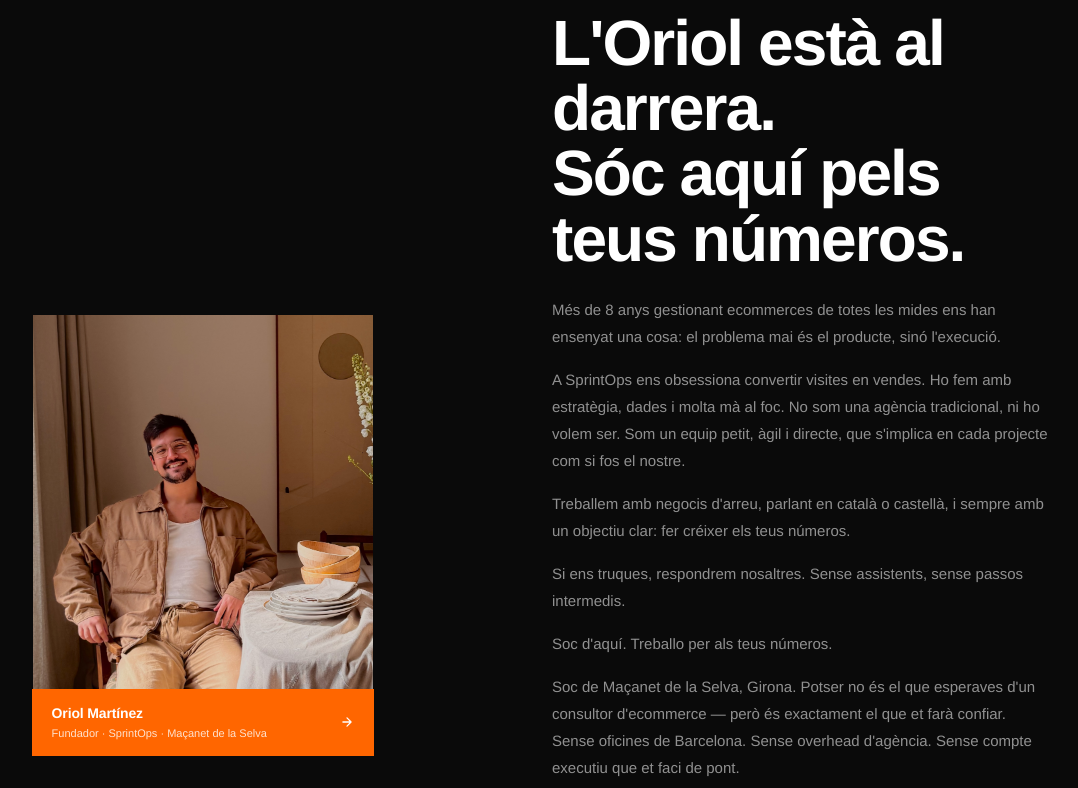
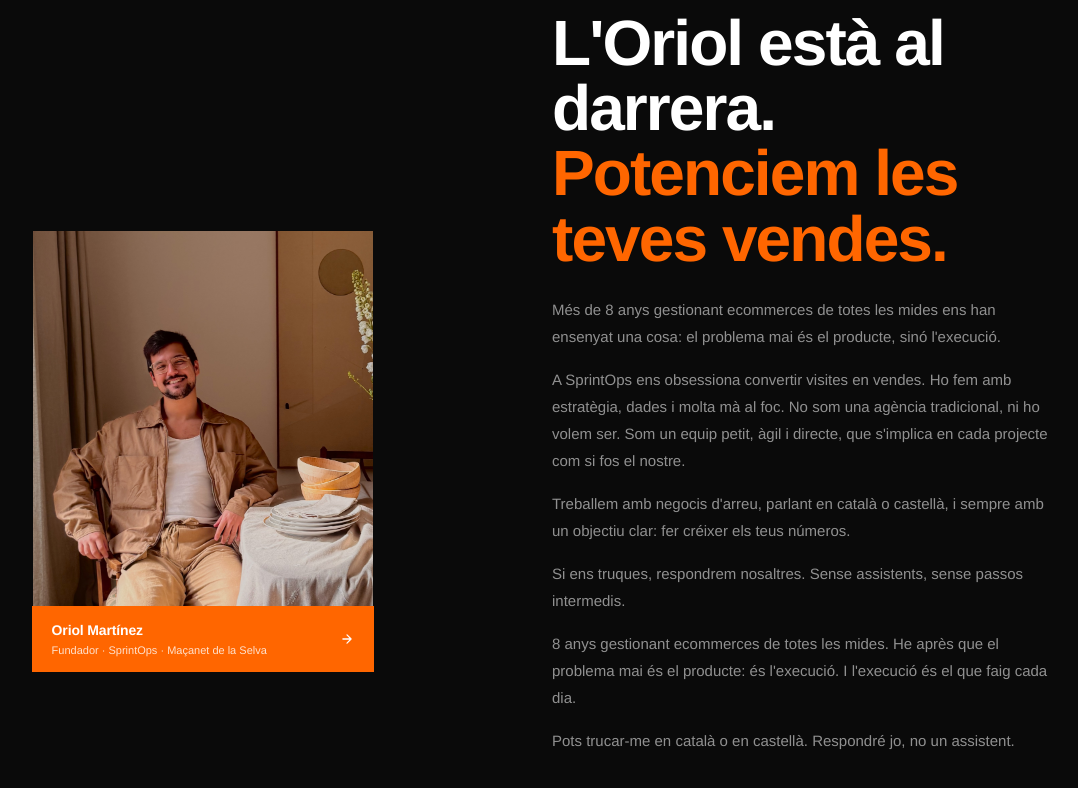
Before and after one commit to freesbe-ops/sprintops-web, a React (Vite) app: page / in a window 1280 px wide. Shown: the part 5480-6268 px from the top of the page, without its empty margins (138-1216 px from the left). Built offline with nearby package versions, Linux system fonts and the light colour scheme; the HTML template or start-up script is replaced by a standard one.

Commit message:
Refine about section copy

```diff
--- a/src/App.tsx
+++ b/src/App.tsx
@@ -510,7 +510,7 @@ export default function App() {
               <span className="section-num">05 — Qui soc</span>
               <h2 className="section-headline" style={{ marginBottom: 24 }}>
                 L&apos;Oriol està al darrera.<br />
-                Sóc aquí pels teus números.
+                <span style={{ color: '#FF6600' }}>Potenciem les teves vendes.</span>
               </h2>
               <p style={{ fontSize: 15, color: 'rgba(255,255,255,0.55)', lineHeight: 1.8, marginBottom: 16 }}>
                 Més de 8 anys gestionant ecommerces de totes les mides ens han ensenyat una cosa: el problema mai és el producte, sinó l&apos;execució.
@@ -523,12 +523,6 @@ export default function App() {
               </p>
               <p style={{ fontSize: 15, color: 'rgba(255,255,255,0.55)', lineHeight: 1.8, marginBottom: 16 }}>
                 Si ens truques, respondrem nosaltres. Sense assistents, sense passos intermedis.
-              </p>
-              <p style={{ fontSize: 15, color: 'rgba(255,255,255,0.55)', lineHeight: 1.8, marginBottom: 16 }}>
-                Soc d&apos;aquí. Treballo per als teus números.
-              </p>
-              <p style={{ fontSize: 15, color: 'rgba(255,255,255,0.55)', lineHeight: 1.8, marginBottom: 16 }}>
-                Soc de Maçanet de la Selva, Girona. Potser no és el que esperaves d&apos;un consultor d&apos;ecommerce — però és exactament el que et farà confiar. Sense oficines de Barcelona. Sense overhead d&apos;agència. Sense compte executiu que et faci de pont.
               </p>
               <p style={{ fontSize: 15, color: 'rgba(255,255,255,0.55)', lineHeight: 1.8, marginBottom: 16 }}>
                 8 anys gestionant ecommerces de totes les mides. He après que el problema mai és el producte: és l&apos;execució. I l&apos;execució és el que faig cada dia.
```
